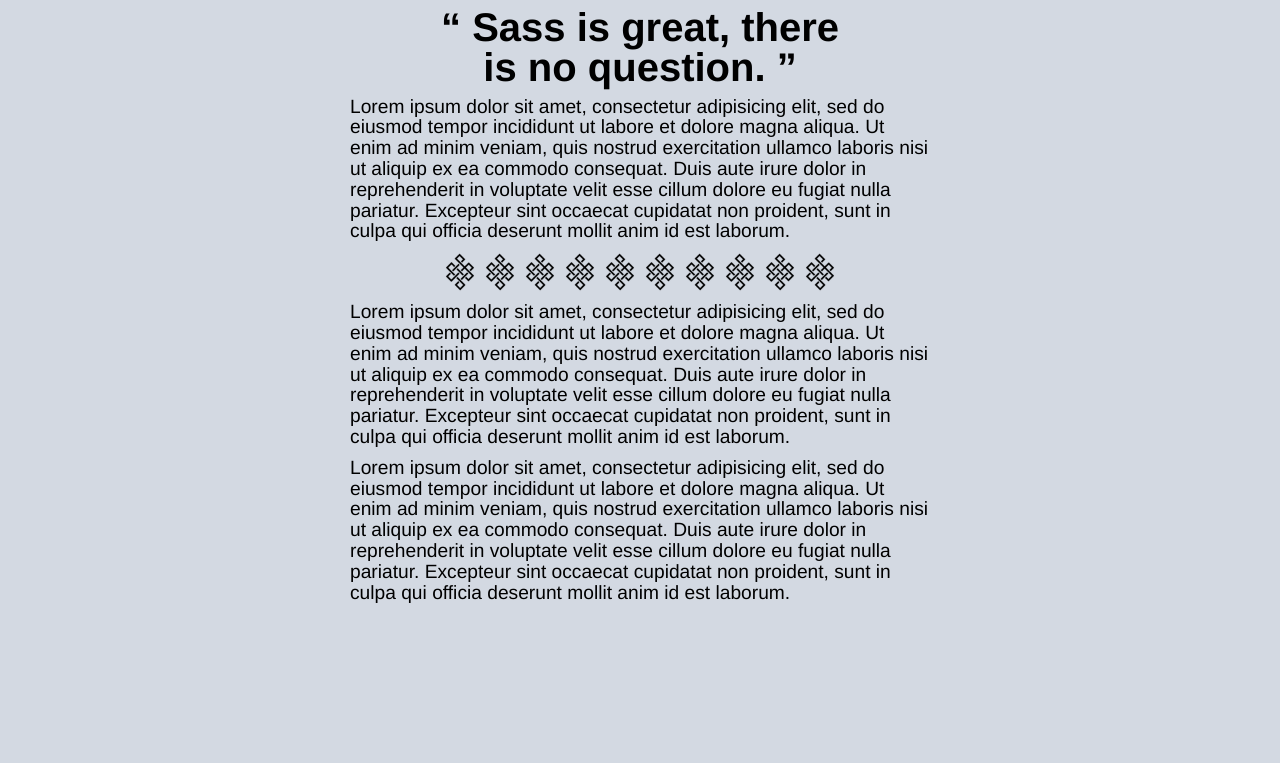
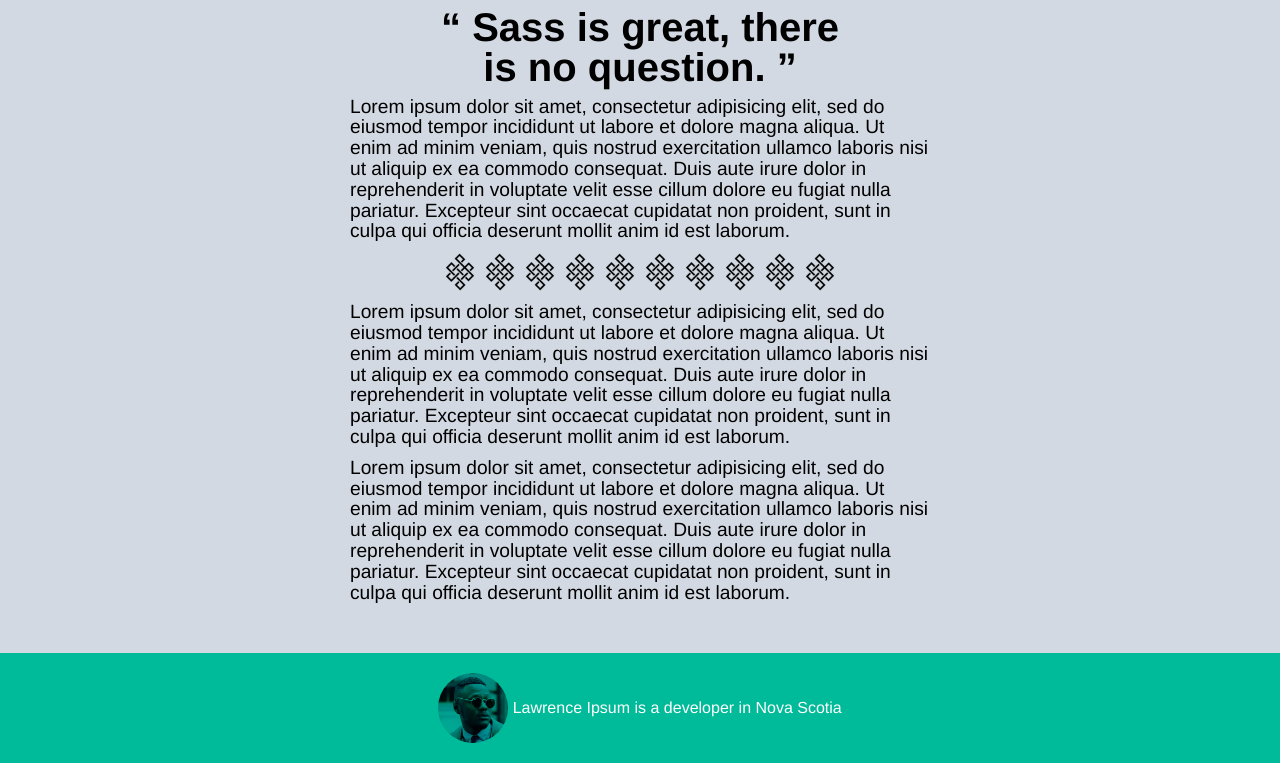
Before and after one commit to CyanLetter/WebDev3_Spring2017, a website: page demos/backgrounds/index.html in a window 1280 px wide. Shown: the part 539-1302 px from the top of the page. Before the commit the page ends 1192 px from the top, so only its background shows below. Drawn offline with nearby package versions, Linux system fonts and the light colour scheme.

Commit message:
Added project 1 details, background-blend-mode slide

```diff
--- a/demos/backgrounds/assets/sass/main.scss
+++ b/demos/backgrounds/assets/sass/main.scss
@@ -19,6 +19,7 @@
 $main-color: #d3d9e2;
 $secondary-color: #747d8c;
 $accent-color: #ce006a;
+$footer-color: #00bb99;
 
 $col-1-3: 1 / 3 * 100%;
 
@@ -237,3 +238,35 @@
 		}
 	}
 }
+
+footer {
+	background-color: $footer-color;
+	padding: 20px;
+}
+
+.author {
+
+	width: 95%;
+	max-width: 580px;
+	margin: 0 auto;
+	text-align: center;
+
+	>* {
+		display: inline-block;
+		vertical-align: middle;
+	}
+
+	.author-image {
+		width: 70px;
+		height: 70px;
+		border-radius: 70px;
+		background-image: url(../img/portrait.jpg);
+		background-color: $footer-color;
+		background-blend-mode: multiply;
+		background-size: cover;
+	}
+
+	p {
+		color: white;
+	}
+}
--- a/demos/backgrounds/index.html
+++ b/demos/backgrounds/index.html
@@ -70,6 +70,13 @@
 			</section>
 		</main>
 
+		<footer>
+			<div class="author">
+				<div class="author-image"></div>
+				<p>Lawrence Ipsum is a developer in Nova Scotia</p>
+			</div>
+		</footer>
+
 		<script
   src="https://code.jquery.com/jquery-3.1.1.min.js"
   integrity="sha256-hVVnYaiADRTO2PzUGmuLJr8BLUSjGIZsDYGmIJLv2b8="
```
Also changed, not shown: homework/Project1.txt (added, +13 -0 lines), slides/week4.html (+15 -2 lines), demos/backgrounds/assets/css/main.css, demos/backgrounds/assets/img/portrait.jpg (added), 1 other file.
